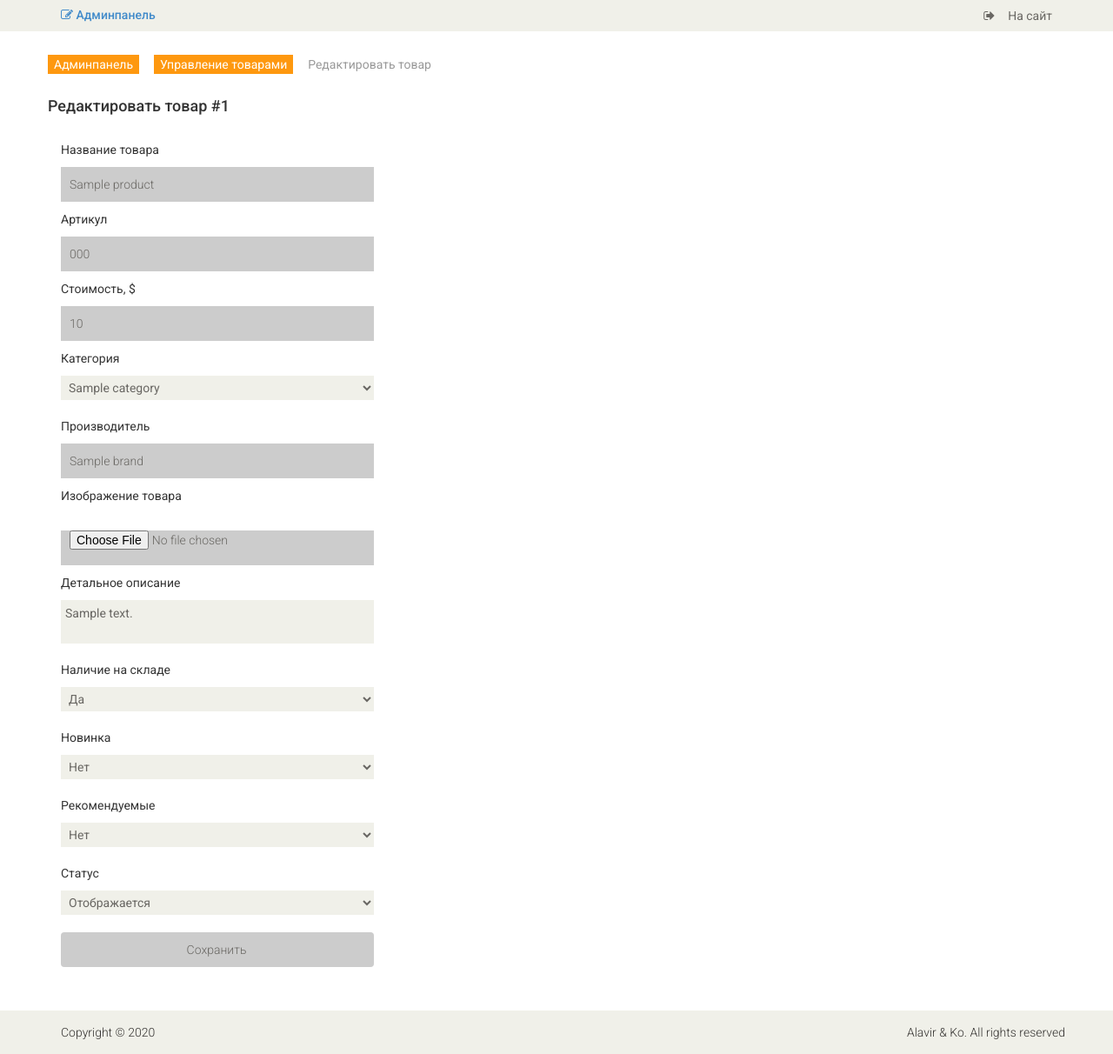
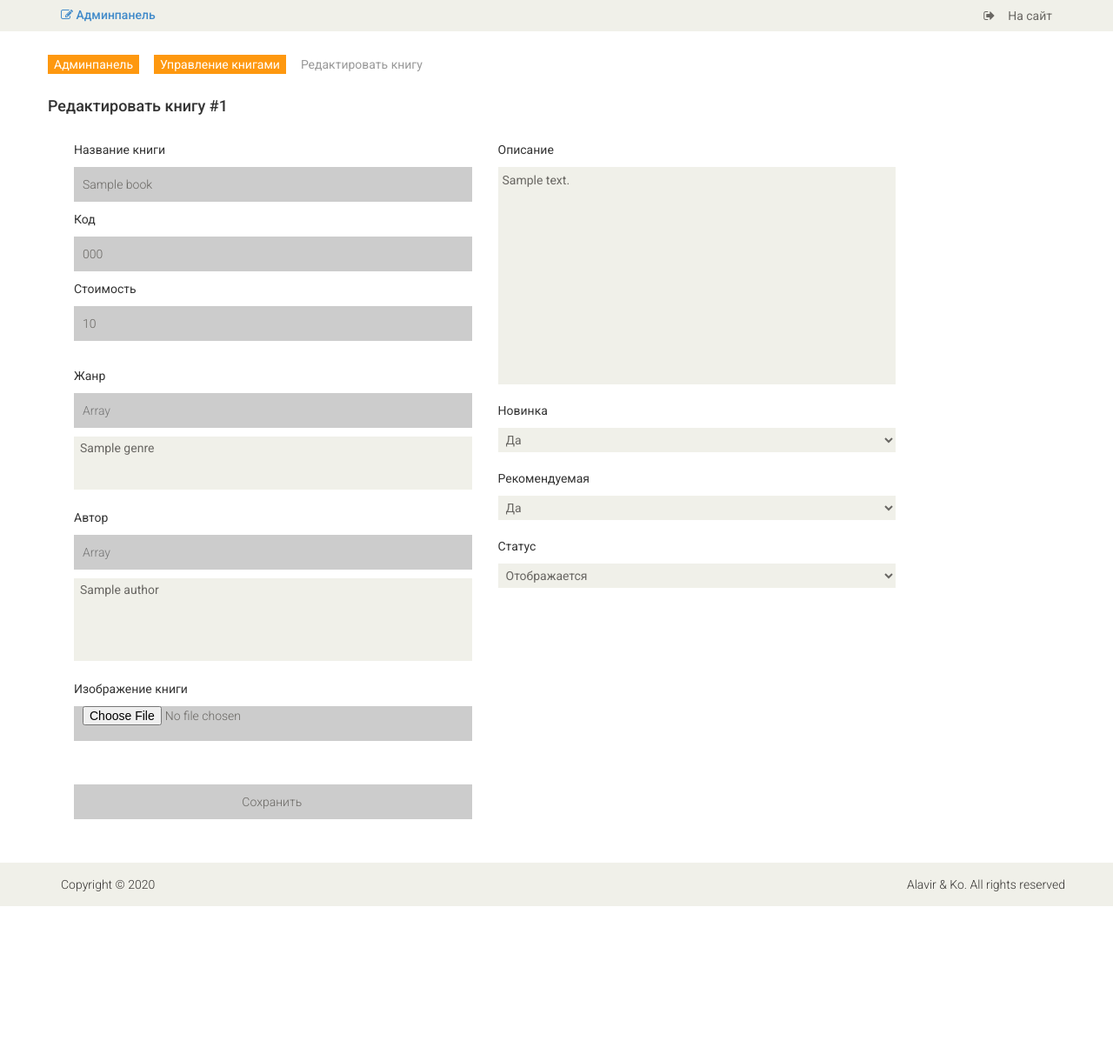
Before and after one commit to alavir-ua/bookslist-oop, a PHP site: template views/admin/admin_book/update.php in a window 1280 px wide. Shown: the whole page at 87% size. After the commit the page ends 1042 px from the top, so only its background shows below. Run offline with PHP 8.4, Linux system fonts and the light colour scheme; the template is opened without the code that fills it: most values are stand-ins (such as "Sample title", 1, 10 or a date in 2020); data that the repository does not hold is empty; some libraries are stand-ins or nearby versions.

Commit message:
add admin/book update

```diff
--- a/config/routes.php
+++ b/config/routes.php
@@ -22,13 +22,12 @@ return array(
 
     // Управление книгами:
     'admin/book/create' => 'adminBook/create', // actionCreate в AdminBookController
-
     'admin/book/update/([0-9]+)' => 'adminBook/update/$1', //actionUpdate в AdminBookController
-
     'admin/book/delete/([0-9]+)' => 'adminBook/delete/$1', //actionDelete в AdminBookController
-
 	'admin/book/page-([0-9]+)' => 'adminBook/index/$1', // actionIndex в AdminBookController
     'admin/book' => 'adminBook/index', // actionIndex в AdminBookController
+
+
 
 
     // Управление категориями:
--- a/views/admin/admin_book/create.php
+++ b/views/admin/admin_book/create.php
@@ -41,7 +41,7 @@
 
 									<p>Стоимость</p>
 									<input type="text" name="price" placeholder="" value="">
-									<br/><br/>
+									<br/>
 
 								<p>Жанр</p>
 									<select name="genre_id[]" size="3" multiple="multiple">
@@ -72,7 +72,7 @@
 								<div class="col-lg-5">
 
 									<p>Описание</p>
-									<textarea name="description" rows="4"></textarea>
+									<textarea name="description" rows="7"></textarea>
 
 									<br/><br/>
 
@@ -95,7 +95,7 @@
 									<p>Статус</p>
 									<select name="status">
 										<option value="1" selected="selected">Отображается</option>
-										<option value="0">Скрыт</option>
+										<option value="0">Скрыта</option>
 									</select>
 
 									<br/><br/>
--- a/views/admin/admin_book/update.php
+++ b/views/admin/admin_book/update.php
@@ -8,90 +8,95 @@
 
             <div class="breadcrumbs">
                 <ol class="breadcrumb">
-                    <li><a href="../../../index.php">Админпанель</a></li>
-                    <li><a href="/admin/product">Управление товарами</a></li>
-                    <li class="active">Редактировать товар</li>
+                    <li><a href="/admin">Админпанель</a></li>
+                    <li><a href="/admin/book">Управление книгами</a></li>
+                    <li class="active">Редактировать книгу</li>
                 </ol>
             </div>
 
 
-            <h4>Редактировать товар #<?php echo $id; ?></h4>
+            <h4>Редактировать книгу #<?php echo $id; ?></h4>
 
             <br/>
 
             <div class="col-lg-4">
                 <div class="login-form">
                     <form action="#" method="post" enctype="multipart/form-data">
+	                    <div class="container">
+		                    <div class="row">
+			                    <div class="col-lg-5">
+				                    <p>Название книги</p>
+				                    <input type="text" name="name" placeholder="" value="<?php echo $book['name']; ?>">
 
-                        <p>Название товара</p>
-                        <input type="text" name="name" placeholder="" value="<?php echo $product['name']; ?>">
+				                    <p>Код</p>
+				                    <input type="text" name="code" placeholder="" value="<?php echo $book['code']; ?>">
 
-                        <p>Артикул</p>
-                        <input type="text" name="code" placeholder="" value="<?php echo $product['code']; ?>">
+				                    <p>Стоимость</p>
+				                    <input type="text" name="price" placeholder="" value="<?php echo $book['price']; ?>">
+				                    <br/>
 
-                        <p>Стоимость, $</p>
-                        <input type="text" name="price" placeholder="" value="<?php echo $product['price']; ?>">
-
-                        <p>Категория</p>
-                        <select name="category_id">
-                            <?php if (is_array($categoriesList)): ?>
-                                <?php foreach ($categoriesList as $category): ?>
-                                    <option value="<?php echo $category['id']; ?>"
-                                        <?php if ($product['category_id'] == $category['id']) echo ' selected="selected"'; ?>>
-                                        <?php echo $category['name']; ?>
-                                    </option>
+				                    <p>Жанр</p>
+				                    <input type="text" placeholder="<?php echo $book['genres']; ?>">
+				                    <select name="genre_id[]" size="3" multiple="multiple">
+			                    <?php if (is_array($genres)): ?>
+				                    <?php foreach ($genres as $genre): ?>
+								                    <option value="<?php echo $genre['id']; ?>"><?php echo $genre['name']; ?></option>
 				                    <?php endforeach; ?>
 			                    <?php endif; ?>
 				                    </select>
+				                    <br/><br/>
+
+				                    <p>Автор</p>
+				                    <input type="text" placeholder="<?php echo $book['authors']; ?>">
+				                    <select name="author_id[]" size="5" multiple="multiple">
+			                    <?php if (is_array($authors)): ?>
+				                    <?php foreach ($authors as $author): ?>
+								                    <option value="<?php echo $author['id']; ?>"><?php echo $author['name']; ?></option>
+				                    <?php endforeach; ?>
+			                    <?php endif; ?>
+				                    </select>
+				                    <br/><br/>
+
+				                    <p>Изображение книги</p>
+				                    <input type="file" name="image" placeholder="" value="">
 
 				                    <br/><br/>
+				                    <input type="submit" name="submit" class="btn btn-default checkout" value="Сохранить">
+			                    </div>
+			                    <div class="col-lg-5">
 
-                        <p>Производитель</p>
-                        <input type="text" name="brand" placeholder="" value="<?php echo $product['brand']; ?>">
-
-                        <p>Изображение товара</p>
-                        <img src="<?php echo Product::getImage($product['id']); ?>" width="200" alt="" />
-                        <input type="file" name="image" placeholder="" value="<?php echo $product['image']; ?>">
-
-                        <p>Детальное описание</p>
-                        <textarea name="description"><?php echo $product['description']; ?></textarea>
-
-                        <br/><br/>
-
-                        <p>Наличие на складе</p>
-                        <select name="availability">
-                            <option value="1" <?php if ($product['availability'] == 1) echo ' selected="selected"'; ?>>Да</option>
-                            <option value="0" <?php if ($product['availability'] == 0) echo ' selected="selected"'; ?>>Нет</option>
-                        </select>
+				                    <p>Описание</p>
+				                    <textarea name="description" rows="12"><?php echo $book['description'];
+				                    ?></textarea>
 
 				                    <br/><br/>
 
 				                    <p>Новинка</p>
 				                    <select name="is_new">
-                            <option value="1" <?php if ($product['is_new'] == 1) echo ' selected="selected"'; ?>>Да</option>
-                            <option value="0" <?php if ($product['is_new'] == 0) echo ' selected="selected"'; ?>>Нет</option>
+					                    <option value="1" selected="selected">Да</option>
+					                    <option value="0">Нет</option>
 				                    </select>
 
 				                    <br/><br/>
 
-                        <p>Рекомендуемые</p>
+				                    <p>Рекомендуемая</p>
 				                    <select name="is_recommended">
-                            <option value="1" <?php if ($product['is_recommended'] == 1) echo ' selected="selected"'; ?>>Да</option>
-                            <option value="0" <?php if ($product['is_recommended'] == 0) echo ' selected="selected"'; ?>>Нет</option>
+					                    <option value="1" selected="selected">Да</option>
+					                    <option value="0">Нет</option>
 				                    </select>
 
 				                    <br/><br/>
 
 				                    <p>Статус</p>
 				                    <select name="status">
-                            <option value="1" <?php if ($product['status'] == 1) echo ' selected="selected"'; ?>>Отображается</option>
-                            <option value="0" <?php if ($product['status'] == 0) echo ' selected="selected"'; ?>>Скрыт</option>
+					                    <option value="1" selected="selected">Отображается</option>
+					                    <option value="0">Скрыта</option>
 				                    </select>
 
 				                    <br/><br/>
-
-                        <input type="submit" name="submit" class="btn btn-default" value="Сохранить">
-
+			                    </div>
+		                    </div>
+	                    </div>
                         <br/><br/>
 
                     </form>
```
Also changed, not shown: controllers/AdminBookController.php (+29 -26 lines), models/Book.php (+61 -18 lines), upload/images/books/35.jpg, upload/images/books/37.jpg (added). Lines whose indentation alone changed are shown as unchanged.
